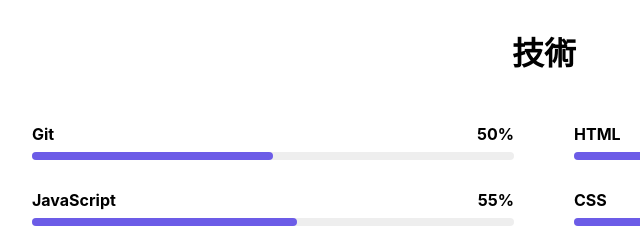
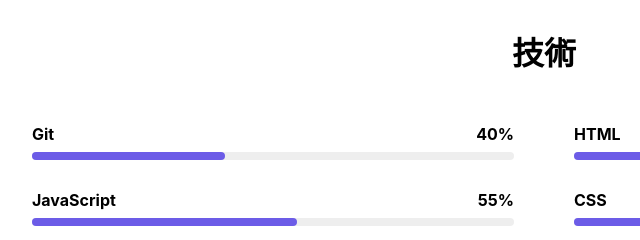
Before and after one commit to 14131323-rgb/mcu-114-1-web-14131323-final, a plain HTML site: page src/index.html in a window 1280 px wide. Shown: the part 940-1180 px from the top of the page, 96-736 px from the left. Drawn offline with Linux system fonts and the light colour scheme.

Commit message:
參數調整

```diff
--- a/src/index.html
+++ b/src/index.html
@@ -76,9 +76,9 @@
       <h2>技術</h2>
       <div class="skill-list">
         <div class="skill-item">
-          <div class="skill-info"><span>Git</span><span>50%</span></div>
+          <div class="skill-info"><span>Git</span><span>40%</span></div>
           <div class="progress-bar">
-            <div class="progress" style="width: 50%"></div>
+            <div class="progress" style="width: 40%"></div>
           </div>
         </div>
         <div class="skill-item">
```
